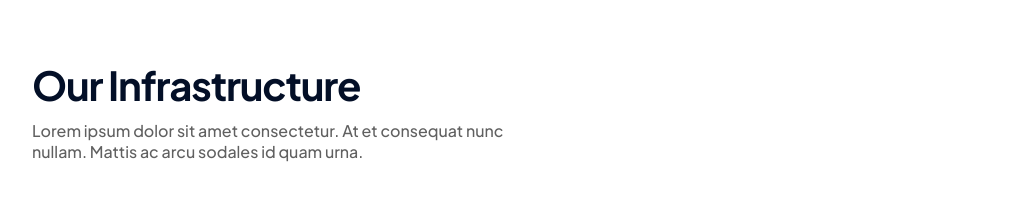
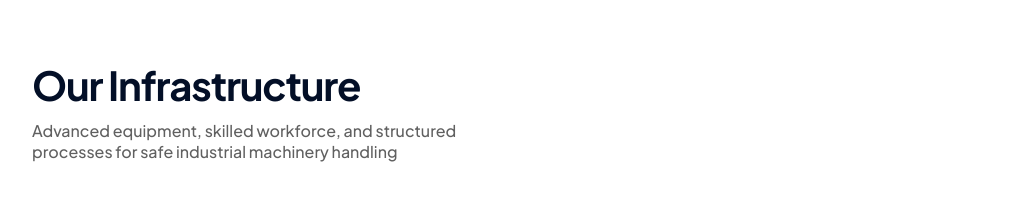
Before and after one commit to koiosengg/Machine-Movers, a React (Vite) app: page /services/machinery-dismantling in a window 1280 px wide. Shown: the part 2660-2868 px from the top of the page, without its empty margins (128-1151 px from the left). Built offline with nearby package versions, Linux system fonts and the light colour scheme; grey boxes are pictures that could not be loaded; a web font is replaced by a local one.

Commit message:
Text Updates

```diff
--- a/src/components/Home/Yellow.jsx
+++ b/src/components/Home/Yellow.jsx
@@ -1,12 +1,12 @@
-import React from 'react'
+import React from "react";
 
 function Yellow() {
   return (
-   <section className='home-yellow'>
-    <p>Strength.Safety.</p>
-    <h2>SOUTH INDIA’s NO.1 MACHINE MOVERS</h2>
-   </section>
-  )
+    <section className="home-yellow">
+      <p>Strength.Safety.</p>
+      <h2>SOUTH INDIA’s NO.1 MACHINERY MOVERS</h2>
+    </section>
+  );
 }
 
-export default Yellow
+export default Yellow;
--- a/src/components/Services/HeavyMachineLiftingAndShifting/Infrastructure.jsx
+++ b/src/components/Services/HeavyMachineLiftingAndShifting/Infrastructure.jsx
@@ -12,8 +12,8 @@ function Infrastructure() {
       <header className="template-heading">
         <h2>Our Infrastructure </h2>
         <p>
-          Lorem ipsum dolor sit amet consectetur. At et consequat nunc nullam.
-          Mattis ac arcu sodales id quam urna.
+          Advanced equipment, skilled workforce, and structured processes for
+          safe industrial machinery handling
         </p>
       </header>
       <div className="home-equipment">
--- a/src/components/Services/HeavyMachineLiftingAndShifting/Safety.jsx
+++ b/src/components/Services/HeavyMachineLiftingAndShifting/Safety.jsx
@@ -10,7 +10,8 @@ function Safety() {
         <p>
           We operate with a strict safety-first approach across every project we
           undertake. All our workers and operators are equipped with certified
-          PPE kits to ensure complete on-site protection. <br />
+          PPE kits to ensure complete on-site protection.
+          <br />
           <br /> Every job begins with a detailed Job Hazard Analysis to
           identify risks early. We prepare precise lift plans and conduct
           thorough risk assessments to guarantee controlled and predictable
```
